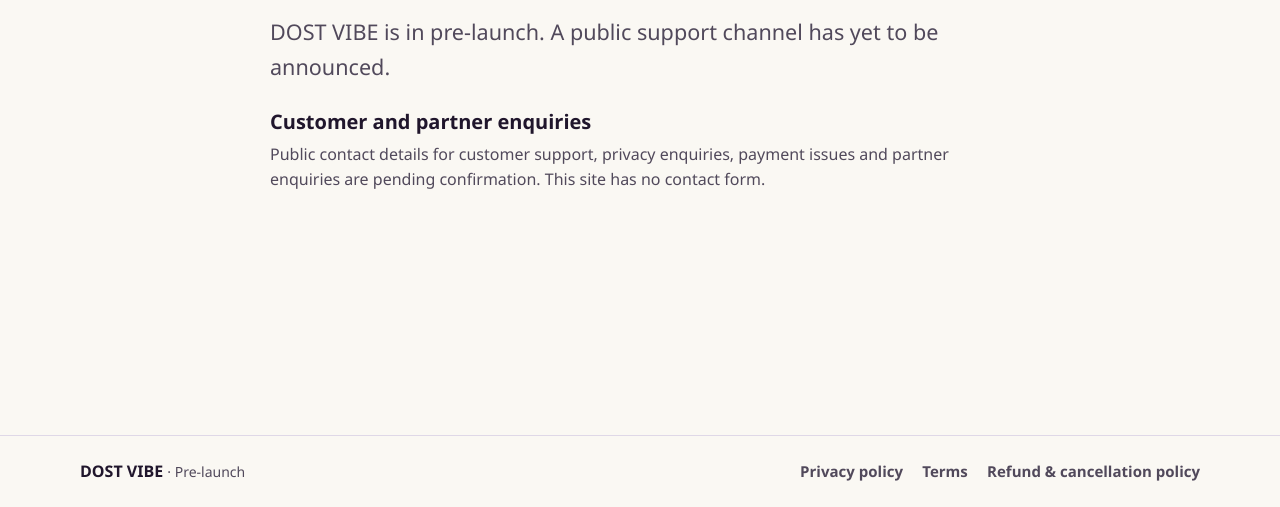
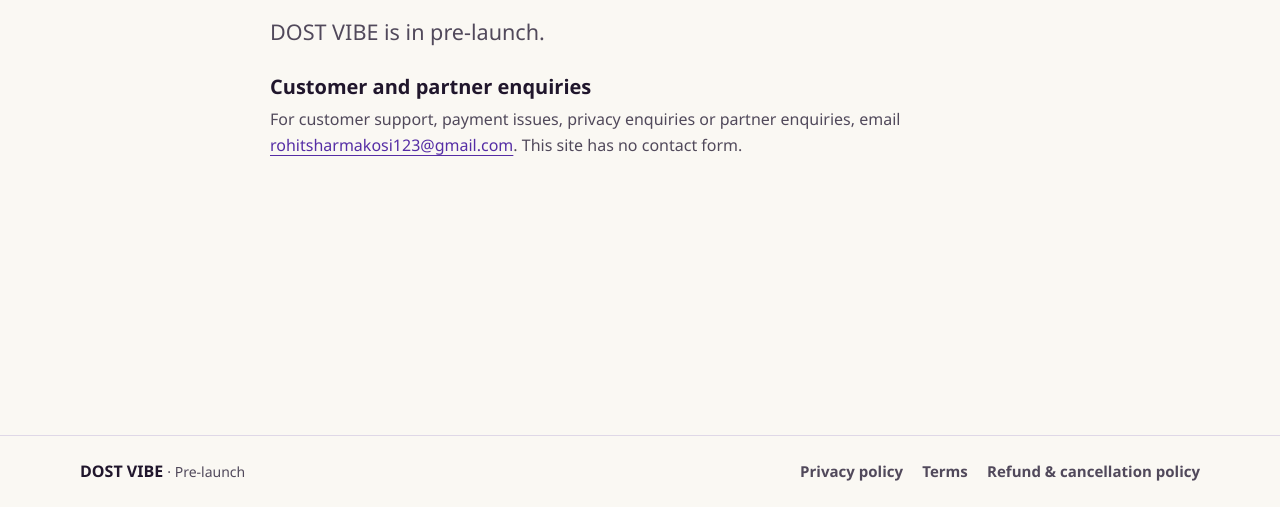
Before and after one commit to rohitsharmakosi123-art/dost-vibe, a plain HTML site: page contact.html in a window 1280 px wide. Shown: the part 293-800 px from the top of the page. Drawn offline with Linux system fonts and the light colour scheme.

Commit message:
Publish DOST VIBE support email

```diff
--- a/contact.html
+++ b/contact.html
@@ -4,7 +4,7 @@
 <meta charset="utf-8">
 <meta name="viewport" content="width=device-width, initial-scale=1">
 <title>Contact | DOST VIBE</title>
-<meta name="description" content="Public support status for DOST VIBE.">
+<meta name="description" content="Contact DOST VIBE for customer support, payment issues, privacy enquiries and partner enquiries.">
 <meta name="theme-color" content="#faf8f3">
 <link rel="icon" type="image/webp" href="app-icon.webp">
 <link rel="stylesheet" href="style.css">
@@ -17,9 +17,8 @@
 </div></header>
 <main id="main" class="shell inner">
 <article class="prose"><span class="status">Pre-launch</span>
-<h1>Contact</h1><p class="lead">DOST VIBE is in pre-launch. A public support channel has yet to be announced.</p>
-<!-- Replace this section with verified business identity and public support details before merchant submission. -->
-<h2>Customer and partner enquiries</h2><p>Public contact details for customer support, privacy enquiries, payment issues and partner enquiries are pending confirmation. This site has no contact form.</p></article>
+<h1>Contact</h1><p class="lead">DOST VIBE is in pre-launch.</p>
+<h2>Customer and partner enquiries</h2><p>For customer support, payment issues, privacy enquiries or partner enquiries, email <a href="mailto:rohitsharmakosi123@gmail.com">rohitsharmakosi123@gmail.com</a>. This site has no contact form.</p></article>
 </main>
 <footer class="footer"><div class="shell bottom"><span class="foot-brand">DOST VIBE <small>· Pre-launch</small></span>
 <nav aria-label="Policies"><a href="privacy.html">Privacy policy</a><a href="terms.html">Terms</a><a href="refunds.html">Refund &amp; cancellation policy</a></nav></div></footer>
```
